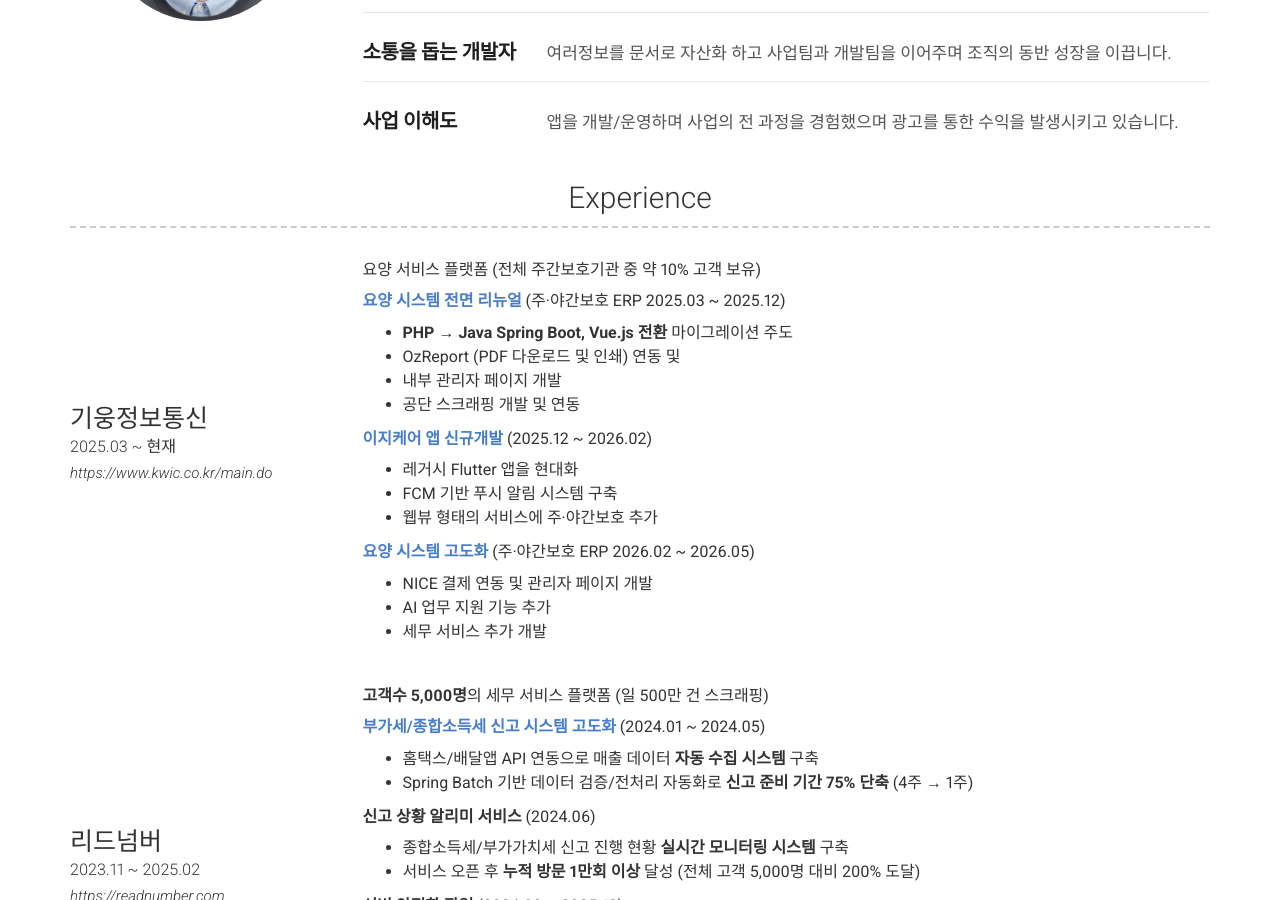
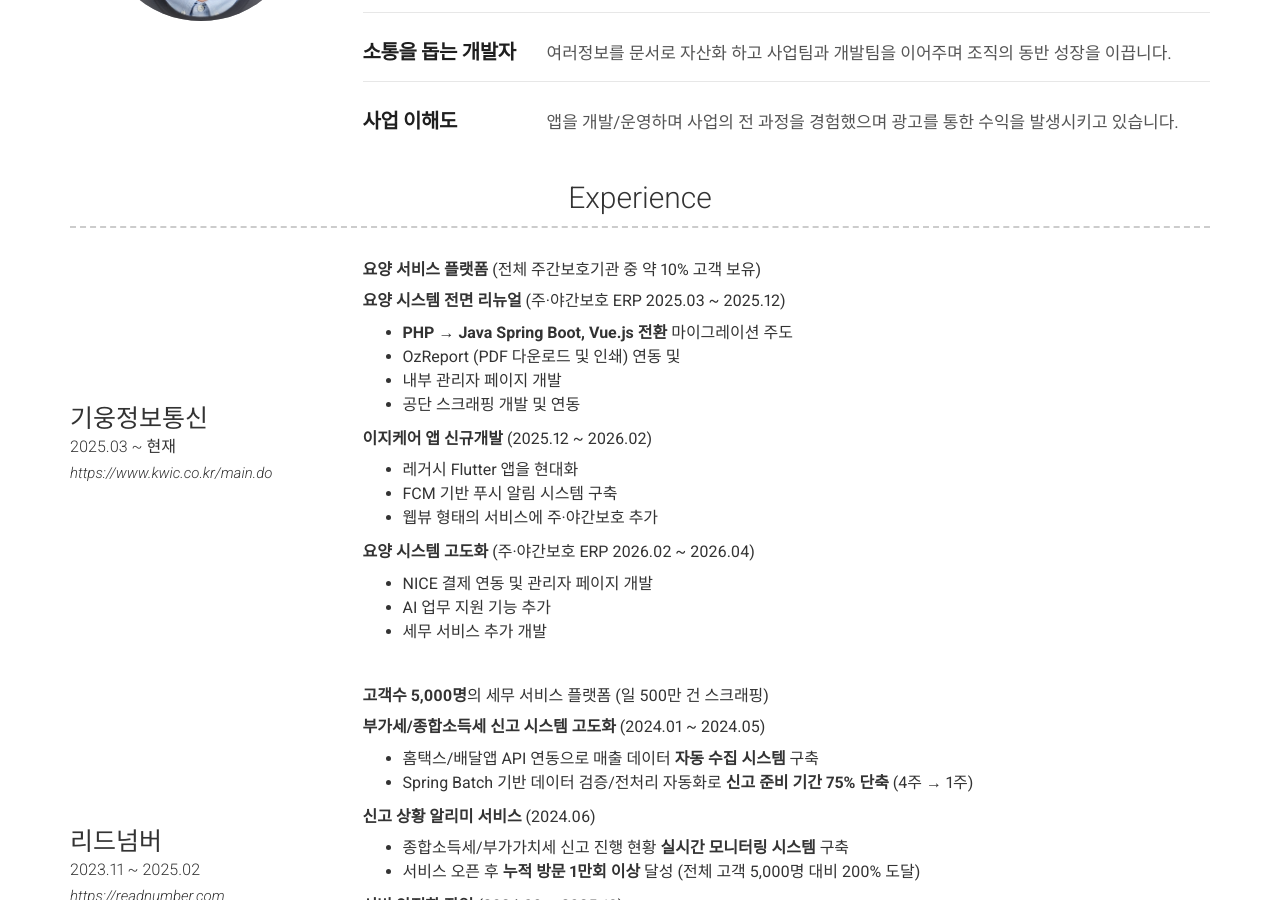
Before and after one commit to gorb6593/gorb6593.github.io, a Jekyll site: the page built from index.md, in a window 1280 px wide and 900 px high, scrolled down 481 px. Built offline with Jekyll 4.4.1, drawn with Linux system fonts in a browser that asks for light colours; nearby versions of some CDN libraries.

Commit message:
링크 제거

```diff
--- a/_config.yml
+++ b/_config.yml
@@ -47,20 +47,20 @@ content:
         link: https://www.kwic.co.kr/main.do
         caption: 2025.03 ~ 현재
         description: |
-          요양 서비스 플랫폼 (전체 주간보호기관 중 약 10% 고객 보유)
+          **요양 서비스 플랫폼** (전체 주간보호기관 중 약 10% 고객 보유)
 
-          [**요양 시스템 전면 리뉴얼**](/2024/04/10/care-erp-renewal-retrospective.html) (주·야간보호 ERP 2025.03 ~ 2025.12)
+          **요양 시스템 전면 리뉴얼** (주·야간보호 ERP 2025.03 ~ 2025.12)
           - **PHP → Java Spring Boot, Vue.js 전환** 마이그레이션 주도
           - OzReport (PDF 다운로드 및 인쇄) 연동 및
           - 내부 관리자 페이지 개발
           - 공단 스크래핑 개발 및 연동
 
-          [**이지케어 앱 신규개발**](/2024/04/11/easycare-app-launch-retrospective.html) (2025.12 ~ 2026.02)
+          **이지케어 앱 신규개발** (2025.12 ~ 2026.02)
           - 레거시 Flutter 앱을 현대화
           - FCM 기반 푸시 알림 시스템 구축
           - 웹뷰 형태의 서비스에 주·야간보호 추가
 
-          [**요양 시스템 고도화**](/2024/04/12/care-erp-advancement-retrospective.html) (주·야간보호 ERP 2026.02 ~ 2026.05)
+          **요양 시스템 고도화** (주·야간보호 ERP 2026.02 ~ 2026.04)
           - NICE 결제 연동 및 관리자 페이지 개발
           - AI 업무 지원 기능 추가
           - 세무 서비스 추가 개발
@@ -72,7 +72,7 @@ content:
         description: |
           **고객수 5,000명**의 세무 서비스 플랫폼 (일 500만 건 스크래핑)
 
-          [**부가세/종합소득세 신고 시스템 고도화**](/2024/04/13/tax-filing-system-retrospective.html) (2024.01 ~ 2024.05)
+          **부가세/종합소득세 신고 시스템 고도화** (2024.01 ~ 2024.05)
           - 홈택스/배달앱 API 연동으로 매출 데이터 **자동 수집 시스템** 구축
           - Spring Batch 기반 데이터 검증/전처리 자동화로 **신고 준비 기간 75% 단축** (4주 → 1주)
 
```
